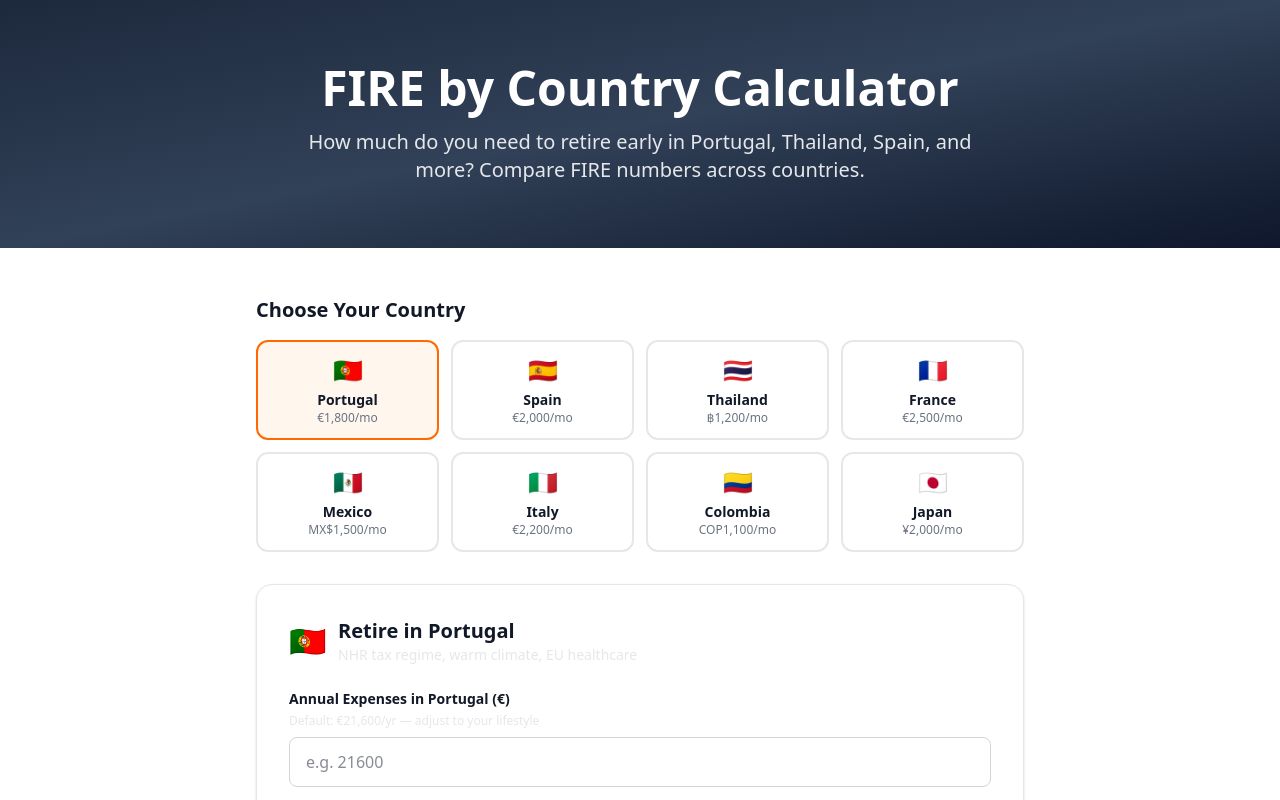
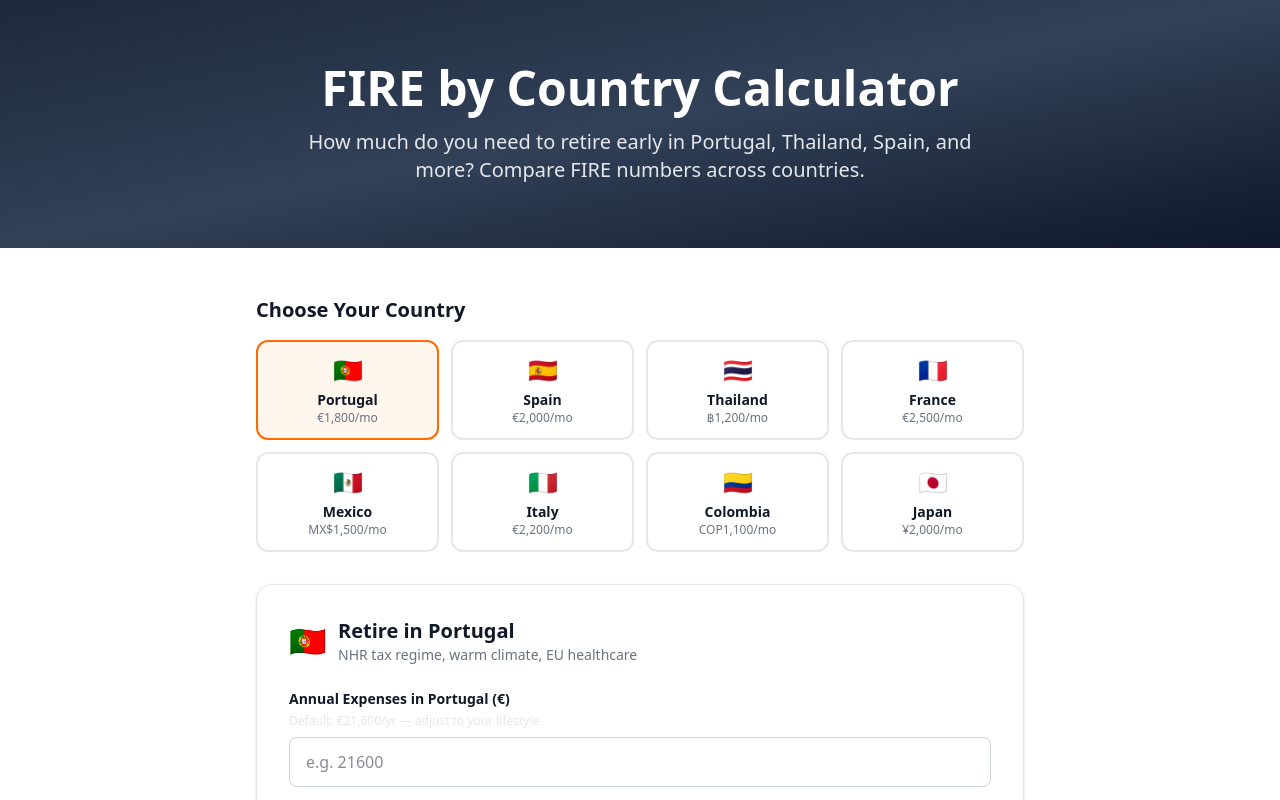
Before and after one commit to giraudsebastien79000-max/firepathtools, a Next.js app: page /fire-by-country-calculator in a window 1280 px wide. Shown: the top 800 px of the page. Built offline with nearby package versions, Linux system fonts and the light colour scheme.

Commit message:
Fix subtitle contrast country calculator

```diff
--- a/app/fire-by-country-calculator/client.tsx
+++ b/app/fire-by-country-calculator/client.tsx
@@ -66,7 +66,7 @@ export default function FireByCountryClient() {
                 className={"rounded-xl p-3 text-center border-2 transition-all " + (selected.name === c.name ? "border-orange-500 bg-orange-50" : "border-gray-200 bg-white hover:border-orange-300")}>
                 <div className="text-2xl mb-1">{c.flag}</div>
                 <div className="text-sm font-semibold" style={{color:"#111827"}}>{c.name}</div>
-                <div className="text-xs text-gray-500">{c.symbol}{c.monthlyCost.toLocaleString()}/mo</div>
+                <div className="text-xs" style={{color:"#6B7280"}}>{c.symbol}{c.monthlyCost.toLocaleString()}/mo</div>
               </button>
             ))}
           </div>
@@ -76,7 +76,7 @@ export default function FireByCountryClient() {
               <span className="text-3xl">{selected.flag}</span>
               <div>
                 <h2 className="text-xl font-bold" style={{color:"#111827"}}>Retire in {selected.name}</h2>
-                <p className="text-sm text-gray-500">{selected.highlight}</p>
+                <p className="text-sm" style={{color:"#6B7280"}}>{selected.highlight}</p>
               </div>
             </div>
 
```
Also changed, not shown: 1 other file (tests, documents, lock files or other folders).
